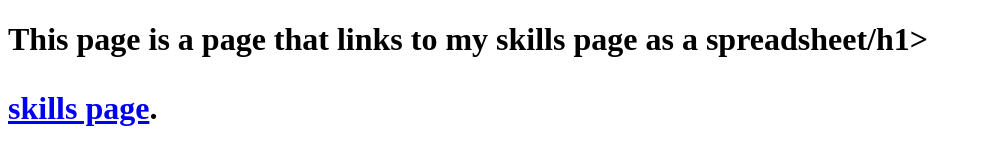
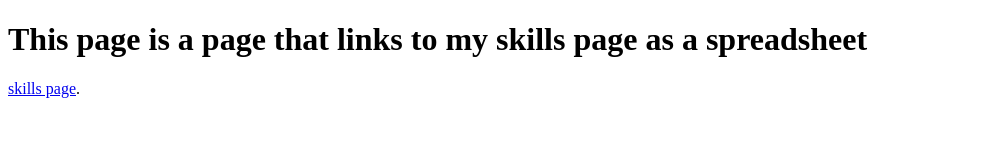
Before and after one commit to baypp6577/purehtml, a plain HTML site: page index.html in a window 1280 px wide. Shown: the whole page, without its empty margins (0-982 px from the left). Drawn offline with Linux system fonts and the light colour scheme.

Commit message:
edit html

```diff
--- a/index.html
+++ b/index.html
@@ -3,7 +3,7 @@
 <title>Adebayo Odutola Skills Page </title>
 <body>
 
-<h1>This page is a page that links to my skills page as a spreadsheet/h1>
+<h1>This page is a page that links to my skills page as a spreadsheet</h1>
 <p><a href="https://docs.google.com/spreadsheets/d/1WpqGag_kmkBGuhGG-XJv2vh8lChJ4FF1DtV8jVqBLLA/edit?pli=1#gid=0">skills page</a>.</p>
 
 </body>
```
